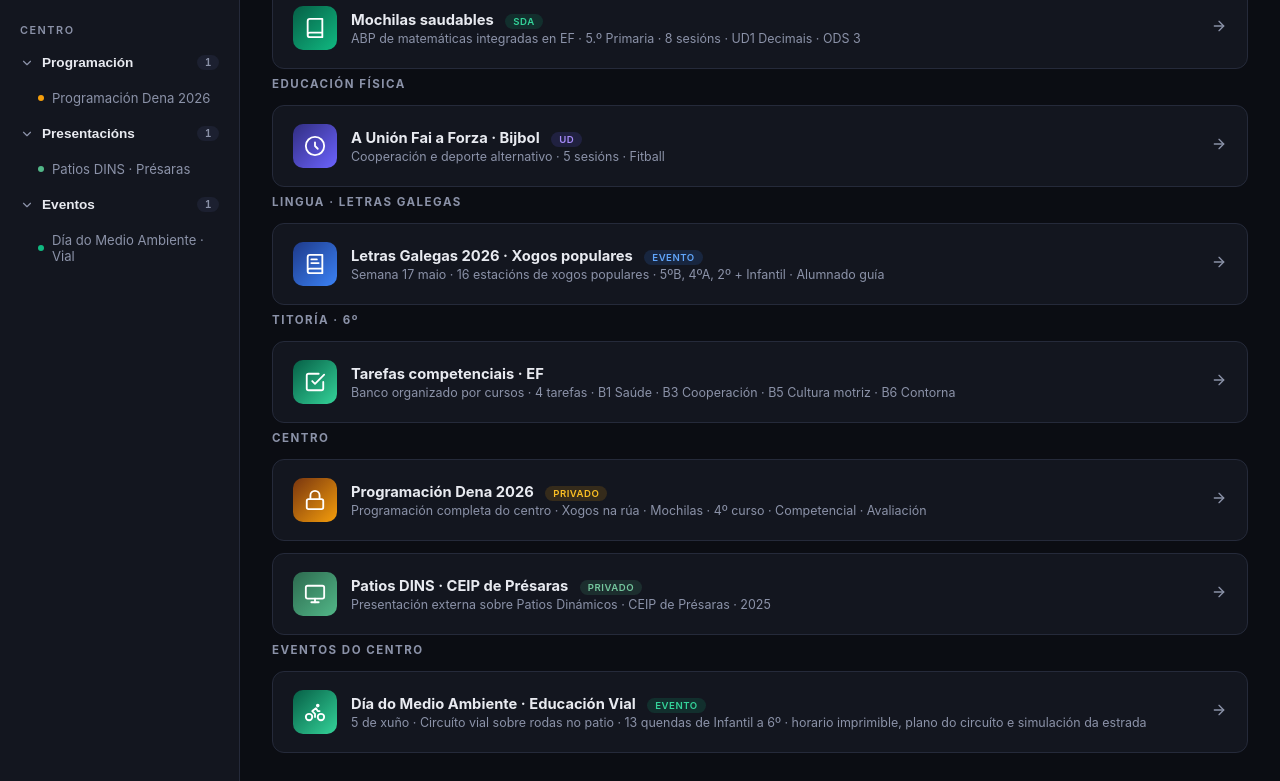
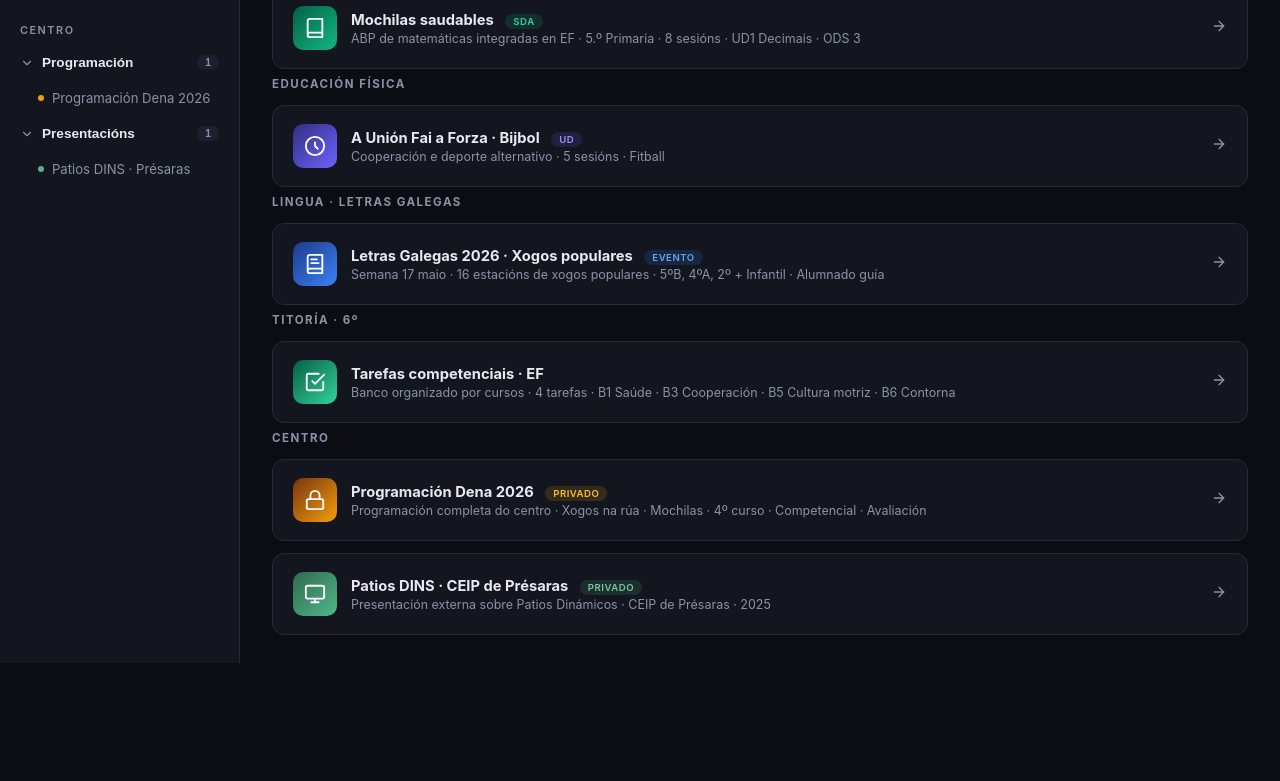
Before and after one commit to diegofragafraga-cloud/ef-xogo-deporte-saude, a plain HTML site: page diego/index.html in a window 1280 px wide. Shown: the part 929-1710 px from the top of the page. After the commit the page ends 1592 px from the top, so only its background shows below. Drawn offline with Linux system fonts and the light colour scheme.

Commit message:
Mover Día do Medio Ambiente a Eventos do centro na portada

```diff
--- a/diego/index.html
+++ b/diego/index.html
@@ -364,18 +364,6 @@
       </a>
     </div>
 
-    <!-- ===== EVENTOS ===== -->
-    <button class="sidebar-toggle open" onclick="this.classList.toggle('open');this.nextElementSibling.classList.toggle('open')">
-      <svg xmlns="http://www.w3.org/2000/svg" viewBox="0 0 24 24" fill="none" stroke="currentColor" stroke-width="2" stroke-linecap="round" stroke-linejoin="round"><path d="m9 18 6-6-6-6"/></svg>
-      Eventos
-      <span class="st-badge">1</span>
-    </button>
-    <div class="sidebar-items open">
-      <a class="sidebar-item" href="../dia-medio-ambiente/index.html">
-        <span class="si-dot" style="background:#10b981"></span>
-        Día do Medio Ambiente · Vial
-      </a>
-    </div>
   </nav>
 
   <main class="main">
@@ -595,20 +583,6 @@
       </a>
     </div>
 
-    <!-- ===== EVENTOS ===== -->
-    <div class="main-section">Eventos do centro</div>
-    <div class="resource-list">
-      <a class="res-card reveal" href="../dia-medio-ambiente/index.html">
-        <div class="res-icon" style="background:linear-gradient(135deg,#065f46,#34d399)">
-          <svg xmlns="http://www.w3.org/2000/svg" viewBox="0 0 24 24" fill="none" stroke="currentColor" stroke-width="2" stroke-linecap="round" stroke-linejoin="round"><circle cx="18.5" cy="17.5" r="3.5"/><circle cx="5.5" cy="17.5" r="3.5"/><circle cx="15" cy="5" r="1"/><path d="M12 17.5V14l-3-3 4-3 2 3h2"/></svg>
-        </div>
-        <div class="res-info">
-          <div class="res-title">Día do Medio Ambiente · Educación Vial <span class="res-badge" style="background:rgba(16,185,129,.15);color:#34d399">Evento</span></div>
-          <div class="res-desc">5 de xuño · Circuíto vial sobre rodas no patio · 13 quendas de Infantil a 6º · horario imprimible, plano do circuíto e simulación da estrada</div>
-        </div>
-        <div class="res-arrow"><svg xmlns="http://www.w3.org/2000/svg" viewBox="0 0 24 24" fill="none" stroke="currentColor" stroke-width="2" stroke-linecap="round" stroke-linejoin="round"><path d="M5 12h14"/><path d="m12 5 7 7-7 7"/></svg></div>
-      </a>
-    </div>
   </main>
 </div>
 
```
Also changed, not shown: index.html (+13 -0 lines).
